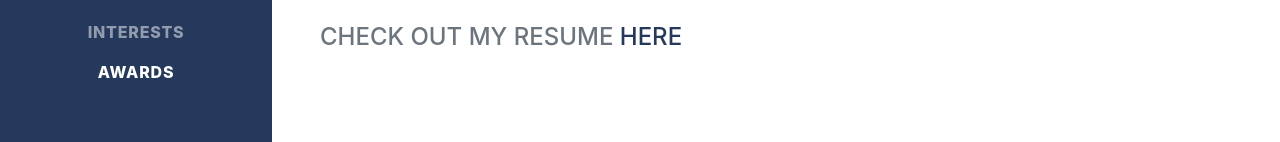
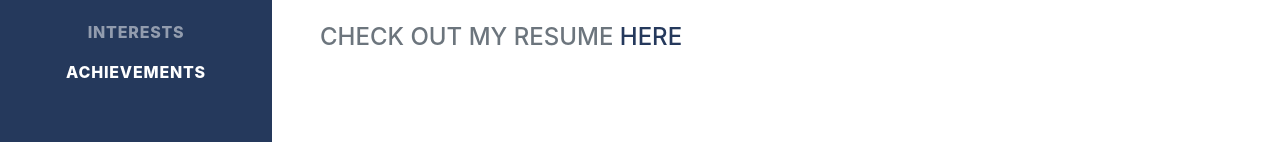
Before and after one commit to swarnim0308/swarnim0308.github.io, a plain HTML site: page index.html in a window 1280 px wide. Shown: the part 560-702 px from the top of the page. Drawn offline with nearby package versions, Linux system fonts and the light colour scheme; a web font is replaced by a local one.

Commit message:
more changes

```diff
--- a/index.html
+++ b/index.html
@@ -50,7 +50,7 @@
                 <li class="nav-item"><a class="nav-link js-scroll-trigger" href="#education">Education</a></li>
                 <li class="nav-item"><a class="nav-link js-scroll-trigger" href="#skills">Skills</a></li>
                 <li class="nav-item"><a class="nav-link js-scroll-trigger" href="#interests">Interests</a></li>
-                <li class="nav-item"><a class="nav-link js-scroll-trigger" href="#awards">Awards</a></li>
+                <li class="nav-item"><a class="nav-link js-scroll-trigger" href="#awards">Achievements</a></li>
             </ul>
         </div>
     </nav>
```
